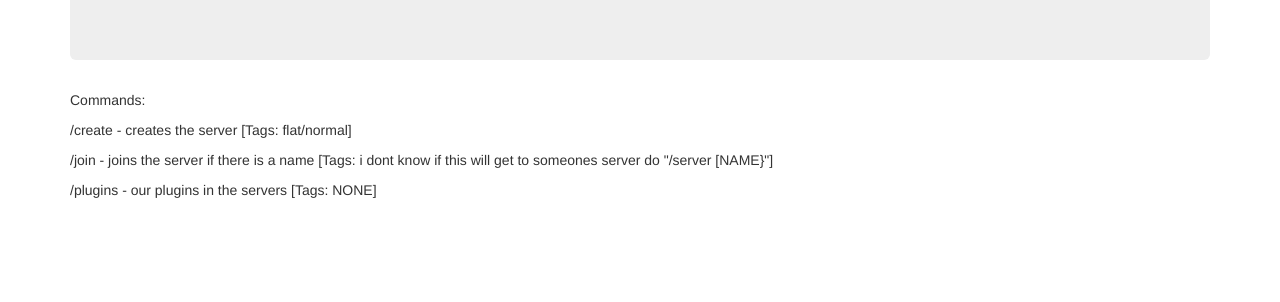
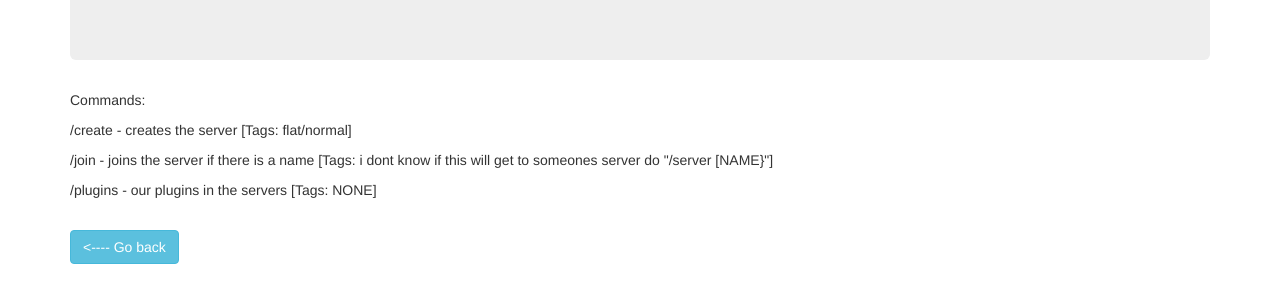
Before and after one commit to awesomehd1/Hosted-rewrite-project, a plain HTML site: page Help.html in a window 1280 px wide. Shown: the part 180-482 px from the top of the page. Drawn offline with nearby package versions, Linux system fonts and the light colour scheme.

Commit message:
Update Help.html

```diff
--- a/Help.html
+++ b/Help.html
@@ -21,5 +21,10 @@
   <p>/plugins - our plugins in the servers [Tags: NONE]</p>
 </div>
 
+<div class="container">
+  <h2></h2>
+  <a href="index.html" class="btn btn-info" role="button"><---- Go back</a>
+</div>
+
 </body>
 </html>
```
